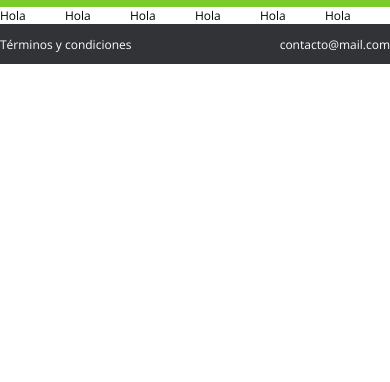
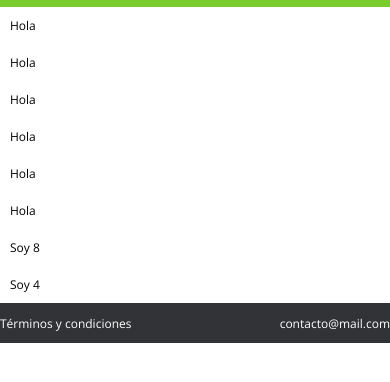
Before and after one commit to mateoyamith/producto-digital-paypal, a plain HTML site: page producto.html in a window 390 px wide. Shown: the part 54-436 px from the top of the page. Drawn offline with nearby package versions, Linux system fonts and the light colour scheme.

Commit message:
Completando el Sistema de Grillas

```diff
--- a/css/grid.css
+++ b/css/grid.css
@@ -54,3 +54,38 @@
 .col-12 {
     width: 100%;
 }
+
+.col-1,
+.col-2,
+.col-3,
+.col-4,
+.col-5,
+.col-6,
+.col-7,
+.col-8,
+.col-9,
+.col-10,
+.col-11,
+.col-12 {
+    padding: 10px;
+}
+
+@media(max-width: 900px) {
+    .row {
+        display: inherit;
+    }
+    .col-1,
+    .col-2,
+    .col-3,
+    .col-4,
+    .col-5,
+    .col-6,
+    .col-7,
+    .col-8,
+    .col-9,
+    .col-10,
+    .col-11,
+    .col-12 {
+        width: 100%;
+    }
+}
--- a/producto.html
+++ b/producto.html
@@ -46,6 +46,10 @@
                 Hola
             </div>
         </div>
+        <div class="row">
+            <div class="col-8">Soy 8</div>
+            <div class="col-4">Soy 4</div>
+        </div>
     </div>
     <footer>
         <div class="footer">
```
